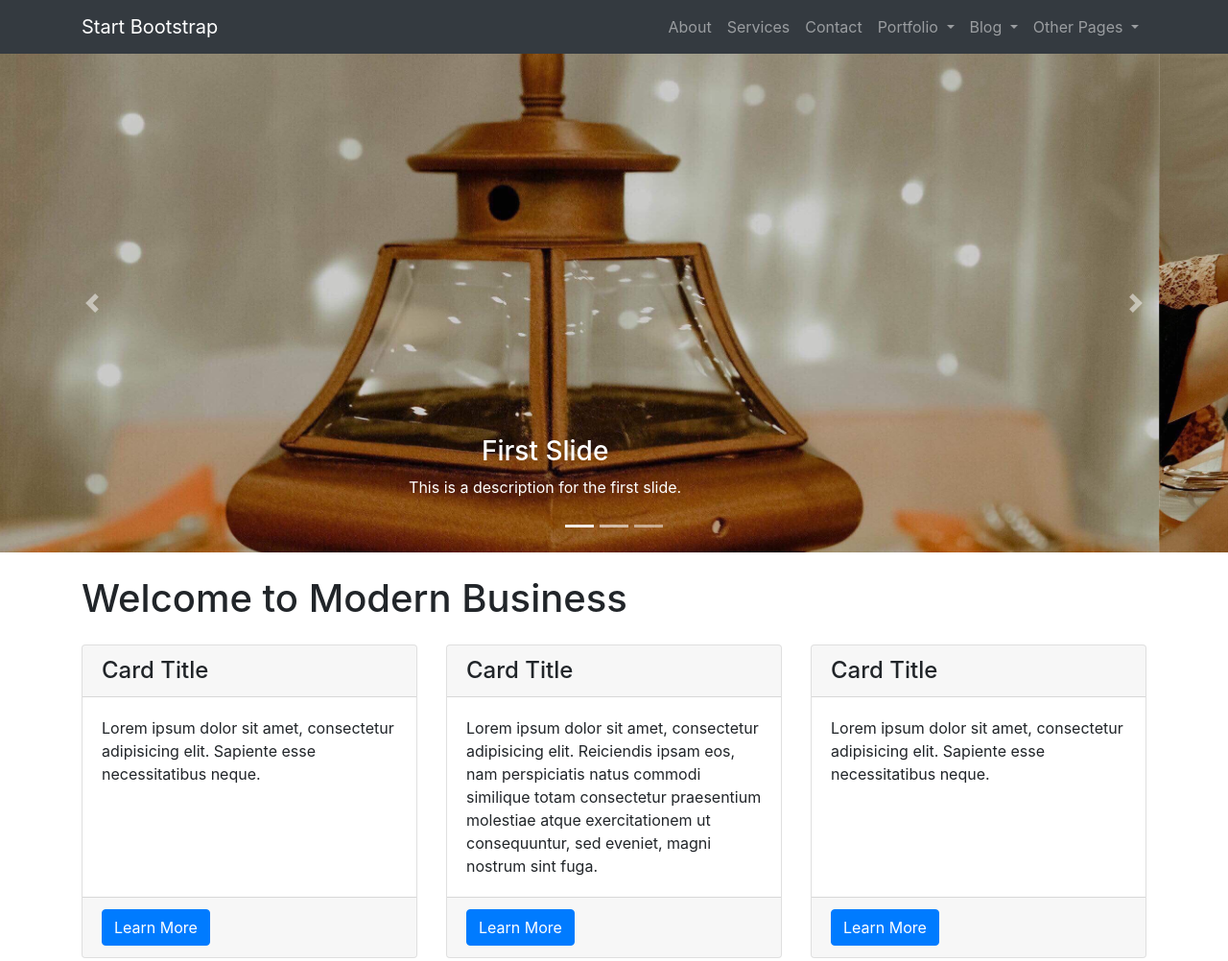
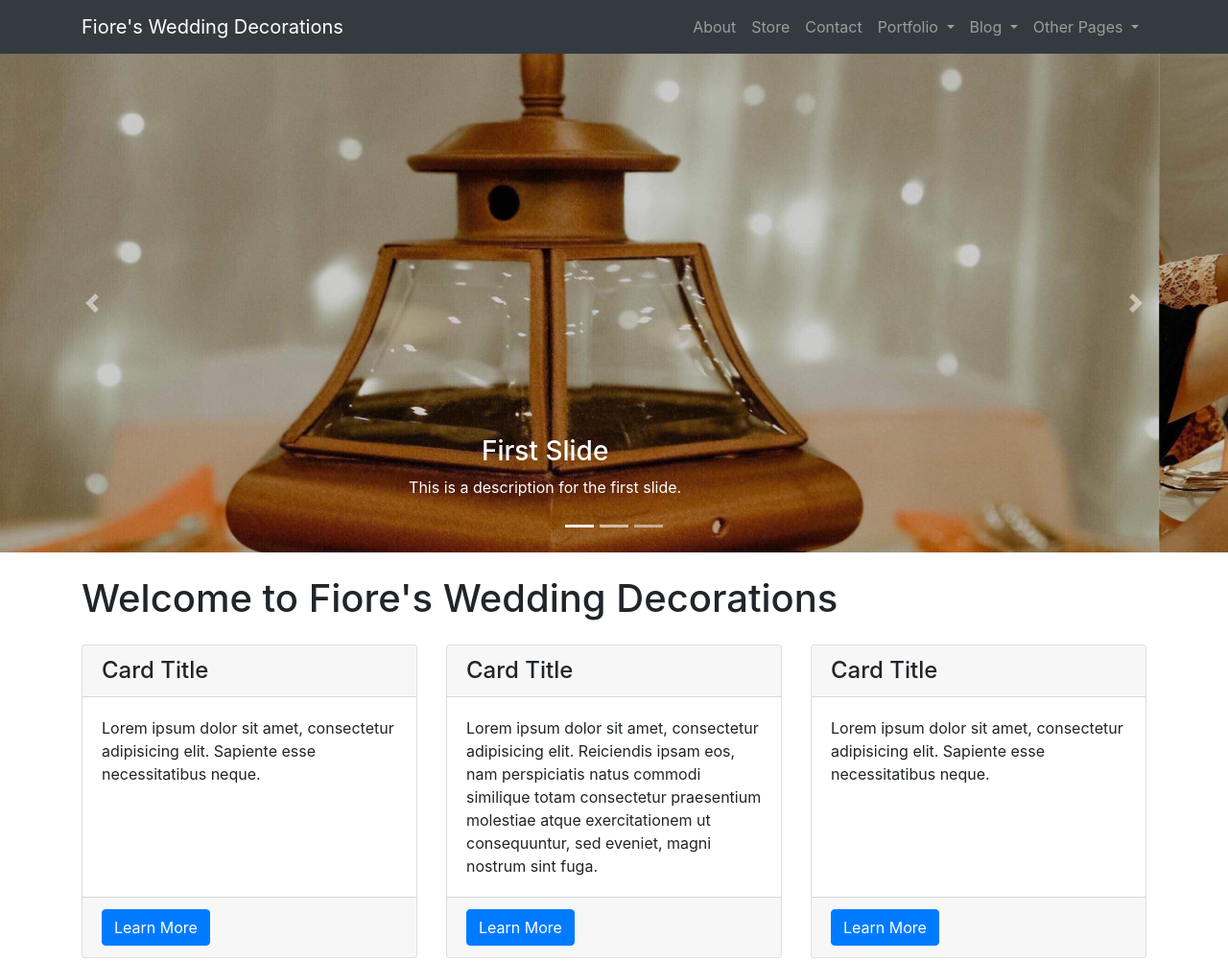
Before and after one commit to securejl/wedding-dec-site, a website: page index.html in a window 1280 px wide. Shown: the top 1002 px of the page at 96% size. Drawn offline with Linux system fonts and the light colour scheme.

Commit message:
Titles and headers update

```diff
--- a/index.html
+++ b/index.html
@@ -8,7 +8,7 @@
   <meta name="description" content="">
   <meta name="author" content="">
 
-  <title>Modern Business - Start Bootstrap Template</title>
+  <title>Fiorella's Wedding Decorations</title>
 
   <!-- Bootstrap core CSS -->
   <link href="vendor/bootstrap/css/bootstrap.min.css" rel="stylesheet">
@@ -23,7 +23,7 @@
   <!-- Navigation -->
   <nav class="navbar fixed-top navbar-expand-lg navbar-dark bg-dark fixed-top">
     <div class="container">
-      <a class="navbar-brand" href="index.html">Start Bootstrap</a>
+      <a class="navbar-brand" href="index.html">Fiore's Wedding Decorations</a>
       <button class="navbar-toggler navbar-toggler-right" type="button" data-toggle="collapse" data-target="#navbarResponsive" aria-controls="navbarResponsive" aria-expanded="false" aria-label="Toggle navigation">
         <span class="navbar-toggler-icon"></span>
       </button>
@@ -33,7 +33,7 @@
             <a class="nav-link" href="about.html">About</a>
           </li>
           <li class="nav-item">
-            <a class="nav-link" href="services.html">Services</a>
+            <a class="nav-link" href="services.html">Store</a>
           </li>
           <li class="nav-item">
             <a class="nav-link" href="contact.html">Contact</a>
@@ -43,7 +43,7 @@
               Portfolio
             </a>
             <div class="dropdown-menu dropdown-menu-right" aria-labelledby="navbarDropdownPortfolio">
-              <a class="dropdown-item" href="portfolio-1-col.html">1 Column Portfolio</a>
+              <a class="dropdown-item" href="portfolio-1-col.html">Vidal Wedding</a>
               <a class="dropdown-item" href="portfolio-2-col.html">2 Column Portfolio</a>
               <a class="dropdown-item" href="portfolio-3-col.html">3 Column Portfolio</a>
               <a class="dropdown-item" href="portfolio-4-col.html">4 Column Portfolio</a>
@@ -121,7 +121,7 @@
   <!-- Page Content -->
   <div class="container">
 
-    <h1 class="my-4">Welcome to Modern Business</h1>
+    <h1 class="my-4">Welcome to Fiore's Wedding Decorations</h1>
 
     <!-- Marketing Icons Section -->
     <div class="row">
```
